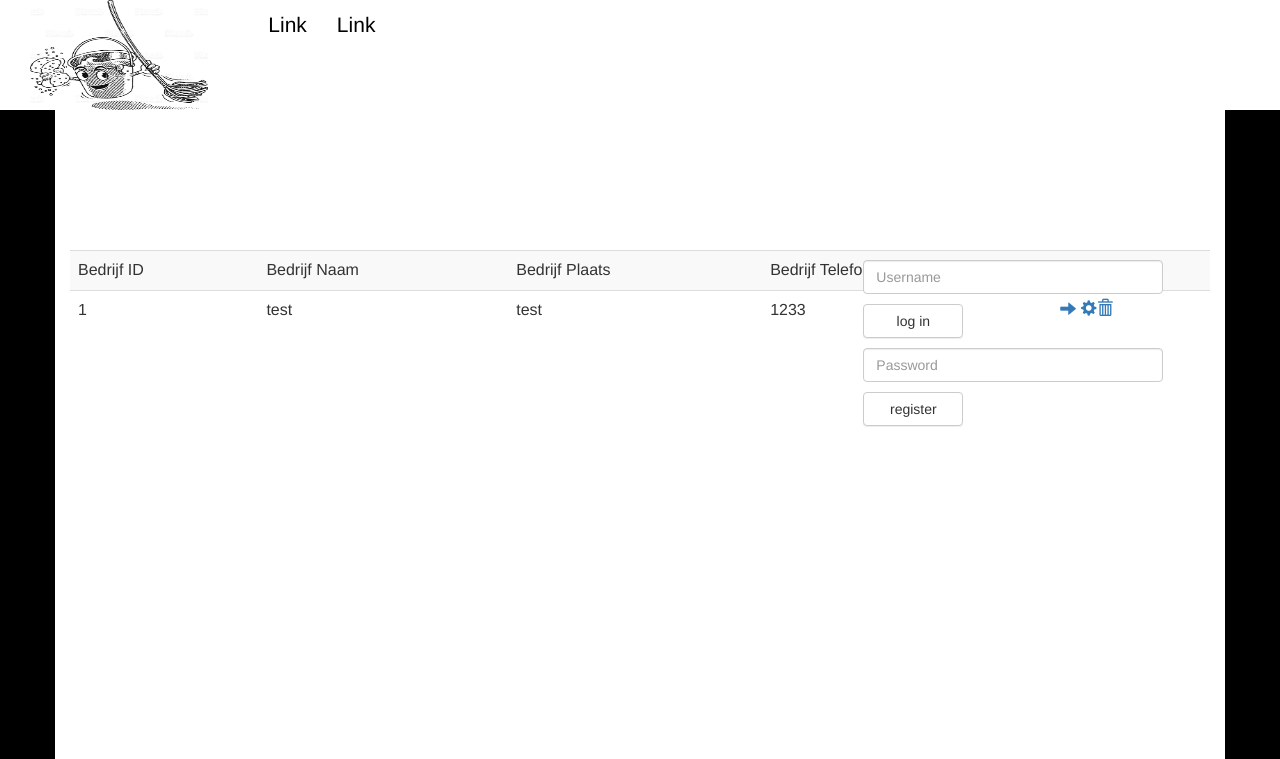
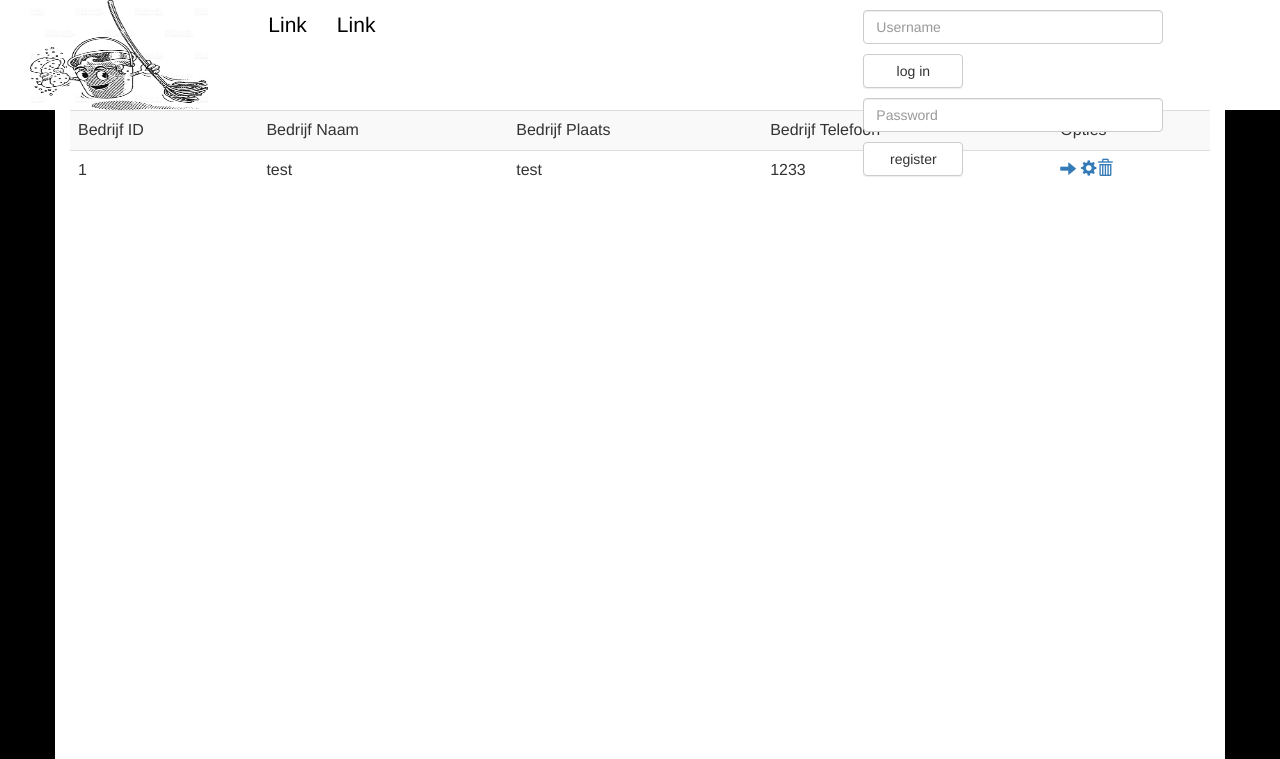
Before and after one commit to joeyvandijk2/zwabber, a PHP site: page / in a window 1280 px wide. Shown: the top 759 px of the page. Run offline with PHP 8.4, Linux system fonts and the light colour scheme; data comes from the database, SQL or seed files in the repository; some libraries are stand-ins or nearby versions.

Commit message:
style verbeterd alles was vervromd

```diff
--- a/css/style.css
+++ b/css/style.css
@@ -33,7 +33,7 @@ body
 .inlog
 {
 	height: 110px;
-	padding-top: 20%;
+
 }
 
 ul> li> a
```
